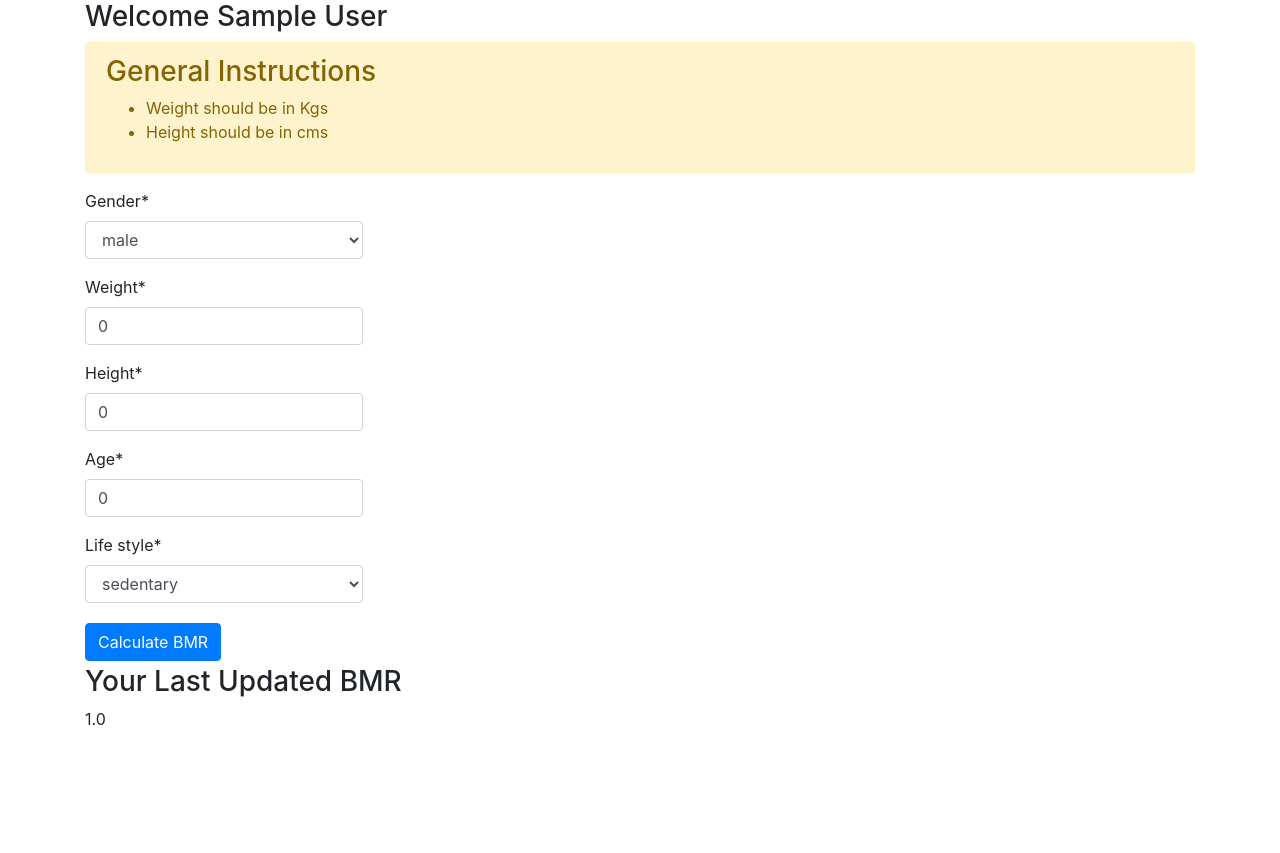
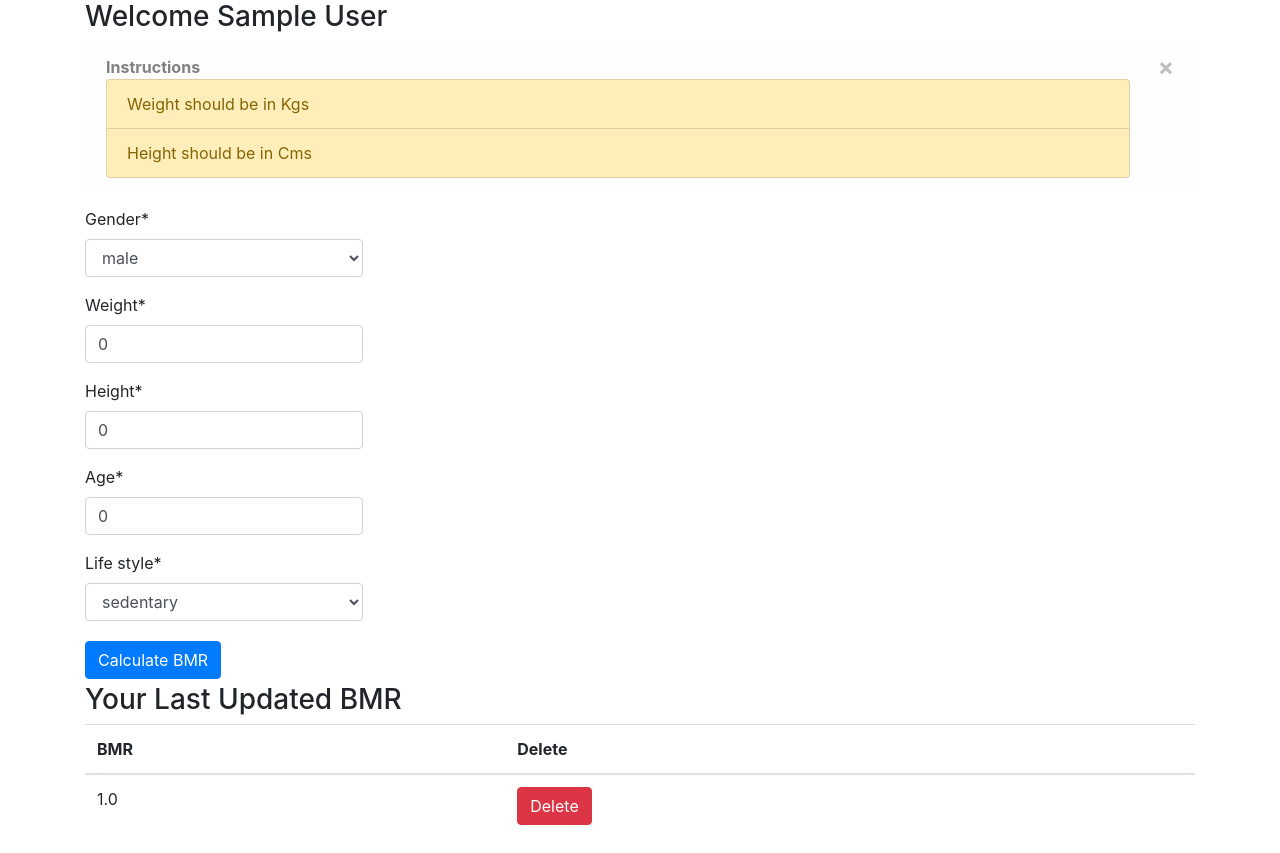
Before and after one commit to AunSyedShah/Calories-Calculator-FYP, a Django app: page / in a window 1280 px wide. Shown: the part 56-909 px from the top of the page. Before the commit the page ends 781 px from the top, so only its background shows below. Run offline with Django 3.2, Linux system fonts and the light colour scheme; a user stored in the database is signed in; tables that the repository leaves empty hold one stand-in row (values such as "Sample post"); some libraries are stand-ins or nearby versions.

Commit message:
improved login message

```diff
--- a/bmr/urls.py
+++ b/bmr/urls.py
@@ -1,4 +1,5 @@
 from django.urls import path
+
 from . import views
 
 urlpatterns = [
@@ -7,4 +8,5 @@ urlpatterns = [
     path('login/', views.sign_in, name="sign_in"),
     path('logout/', views.user_logout, name="logout"),
     path('addfooditem/', views.add_food_item, name="addFoodItem"),
+    path('delete_bmr/<delete_id>', views.delete_bmr),
 ]
--- a/bmr/views.py
+++ b/bmr/views.py
@@ -1,8 +1,7 @@
 from django.contrib import messages
 from django.contrib.auth import authenticate, login, logout
 from django.contrib.auth.forms import AuthenticationForm
-from django.shortcuts import redirect
-from django.shortcuts import render
+from django.shortcuts import render, redirect, get_object_or_404
 
 from .forms import BMRForm, UserRegistrationForm, FoodItemForm
 from .models import BMRDetail
@@ -111,3 +110,9 @@ def add_food_item(request):
             pass
     else:
         return redirect("sign_in")
+
+
+def delete_bmr(request, delete_id):
+    record_to_record = get_object_or_404(BMRDetail, id=delete_id)
+    record_to_record.delete()
+    return redirect("home")
--- a/templates/bmr/bmr_input.html
+++ b/templates/bmr/bmr_input.html
@@ -18,12 +18,15 @@
     {% endfor %}
 
     <h3>Welcome {{ user.first_name }} {{ user.last_name }}</h3>
-    <div class="alert alert-warning" role="alert" id="login-success-message">
-        <h3>General Instructions</h3>
-        <ul>
-            <li>Weight should be in Kgs</li>
-            <li>Height should be in cms</li>
+    <div class="alert alert-light alert-dismissible fade show" role="alert">
+        <strong>Instructions</strong>
+        <ul class="list-group">
+            <li class="list-group-item list-group-item-warning">Weight should be in Kgs</li>
+            <li class="list-group-item list-group-item-warning">Height should be in Cms</li>
         </ul>
+        <button type="button" class="close" data-dismiss="alert" aria-label="Close">
+            <span aria-hidden="true">&times;</span>
+        </button>
     </div>
     <div class="w-25">
         <form action="" method="post">
@@ -35,9 +38,23 @@
     <div>
         <h3>Your Last Updated BMR</h3>
         {% if bmr_details %}
-            {% for bmr_detail in bmr_details %}
-                <p>{{ bmr_detail.bmr }}</p>
-            {% endfor %}
+            <table class="table">
+                <thead>
+                <tr>
+                    <th scope="col">BMR</th>
+                    <th scope="col">Delete</th>
+                </tr>
+                </thead>
+                <tbody>
+                {% for bmr_detail in bmr_details %}
+                    <tr>
+                        <td>{{ bmr_detail.bmr }}</td>
+                        <td><a class="btn btn-danger" href="/delete_bmr/{{ bmr_detail.id }}"
+                               role="button">Delete</a></td>
+                    </tr>
+                {% endfor %}
+                </tbody>
+            </table>
         {% else %}
             <div class="alert alert-warning w-25" role="alert">
                 No Record Found
```
